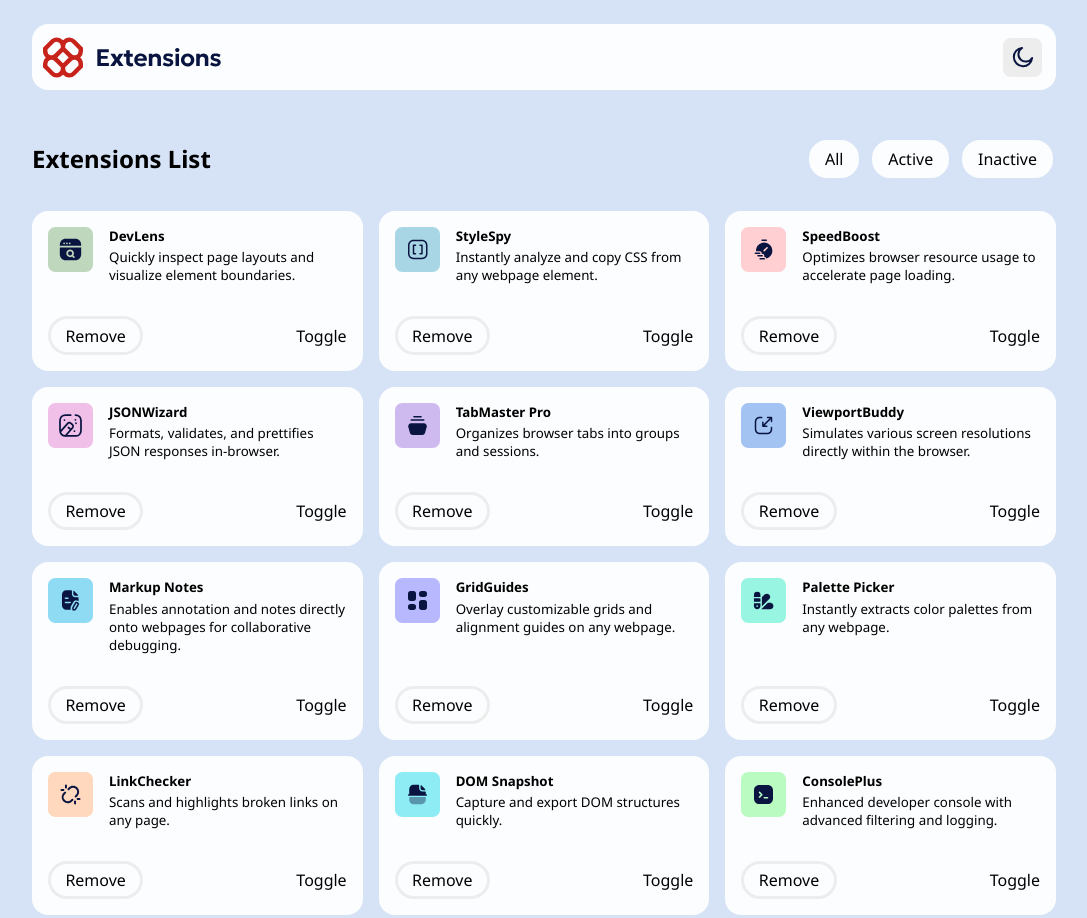
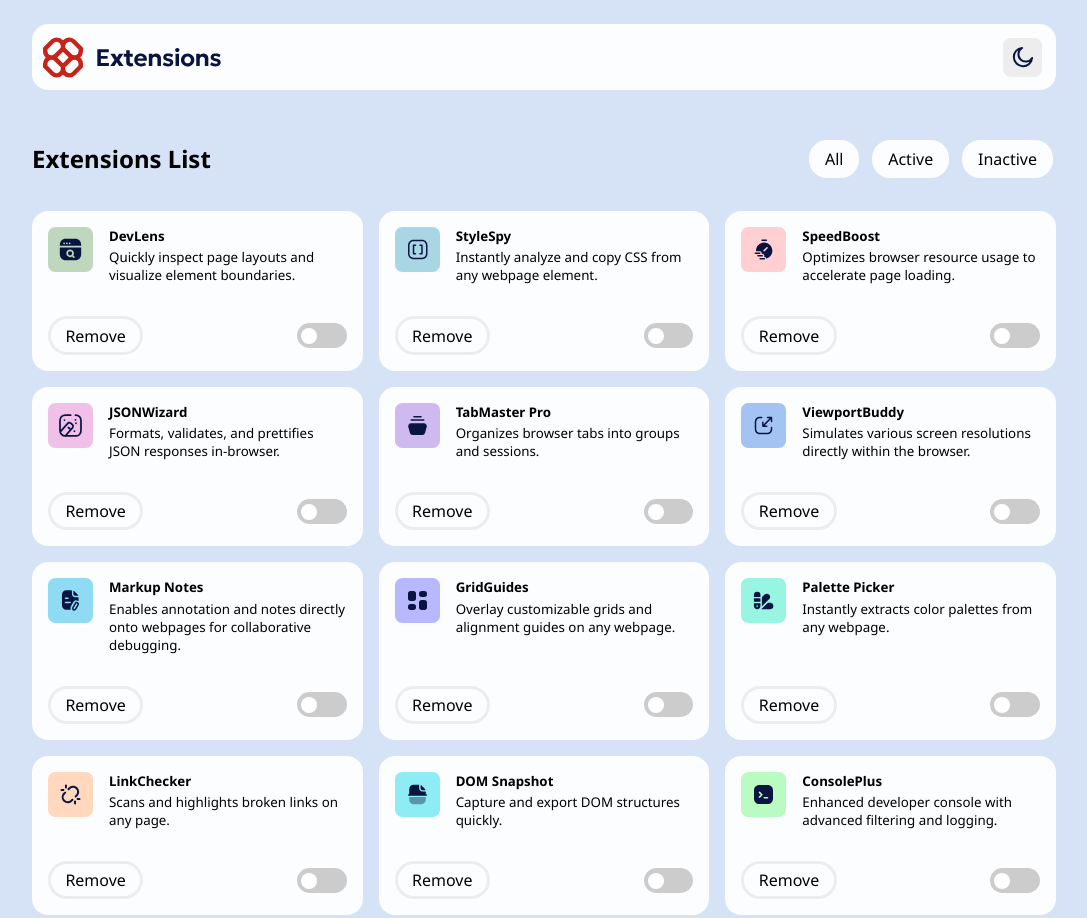
Before and after one commit to omoforever/browser-extension-ui, a plain HTML site: page index.html in a window 1280 px wide. Shown: the top 918 px of the page, without its empty margins (96-1183 px from the left). Drawn offline with Linux system fonts and the light colour scheme.

Commit message:
added toggle ui

```diff
--- a/css/styles.css
+++ b/css/styles.css
@@ -189,12 +189,12 @@ button {
     display: flex;
     flex-direction: column;
     gap: 0.2rem;
-    margin-top: auto;
 }
 
 .extension-item-buttons {
     display: flex;
     justify-content: space-between;
+    align-items: center;
     margin-top: auto;
 }
 
@@ -214,3 +214,69 @@ button {
     border-style: solid;
     border-color: var(--red-700);
 }
+
+
+/* The switch - the box around the slider */
+.switch {
+    position: relative;
+    display: inline-block;
+    padding-inline: 0.1rem;
+    width: 2.9rem;
+    height: 1.57rem;
+
+}
+
+/* Hide default HTML checkbox */
+.switch input {
+    opacity: 0;
+    width: 0;
+    height: 0;
+}
+
+/* The slider */
+.slider {
+    position: absolute;
+    cursor: pointer;
+    top: 0;
+    left: 0;
+    right: 0;
+    bottom: 0;
+    background-color: #ccc;
+    -webkit-transition: .4s;
+    transition: .4s;
+}
+
+.slider:before {
+    position: absolute;
+    content: "";
+    height: 1rem;
+    width: 1rem;
+    left: 4px;
+    bottom: 4px;
+    background-color: white;
+    -webkit-transition: .4s;
+    transition: .4s;
+}
+
+input:checked+.slider {
+    background-color: var(--red-400);
+}
+
+input:focus+.slider {
+    box-shadow: 0 0 1px var(--red-500);
+}
+
+input:checked+.slider:before {
+    -webkit-transform: translateX(26px);
+    -ms-transform: translateX(26px);
+    transform: translateX(26px);
+}
+
+/* Rounded sliders */
+.slider.round {
+    border-radius: 34px;
+}
+
+.slider.round:before {
+    border-radius: 50%;
+}
--- a/index.html
+++ b/index.html
@@ -31,7 +31,26 @@
         <button class="filter-inactive" id="filter-inactive">Inactive</button>
       </div>
     </div>
-    <div class="extensions-grid" id="extensions-grid"></div>
+    <div class="extensions-grid" id="extensions-grid">
+      <!-- <div class="extension-item">
+        <div class="extension-item-row">
+          <img src="assets/images/logo-devlens.svg" alt="">
+          <div class="extension-item-info">
+            <h5>DevLens</h5>
+            <p>Quickly inspect page layouts and visualise element boundaries</p>
+          </div>
+        </div>
+        <div class="extension-item-buttons">
+          <button class="remove-extension-button">Remove</button>
+          <button class="toggle-state-button">Toggle</button>
+           Rounded switch
+          <label class="switch">
+            <input type="checkbox">
+            <span class="slider round"></span>
+          </label>
+        </div>
+      </div> -->
+    </div>
     </div>
   </main>
   <footer>
--- a/js/script.js
+++ b/js/script.js
@@ -86,7 +86,10 @@ var gridItems = extensions.map(extension => `
     </div>
     <div class="extension-item-buttons">
       <button class="remove-extension-button">Remove</button>
-      <button class="toggle-state-button">Toggle</button>
+      <label class="switch">
+            <input type="checkbox">
+            <span class="slider round"></span>
+          </label>
     </div>
   </div>
 `).join('');
```
